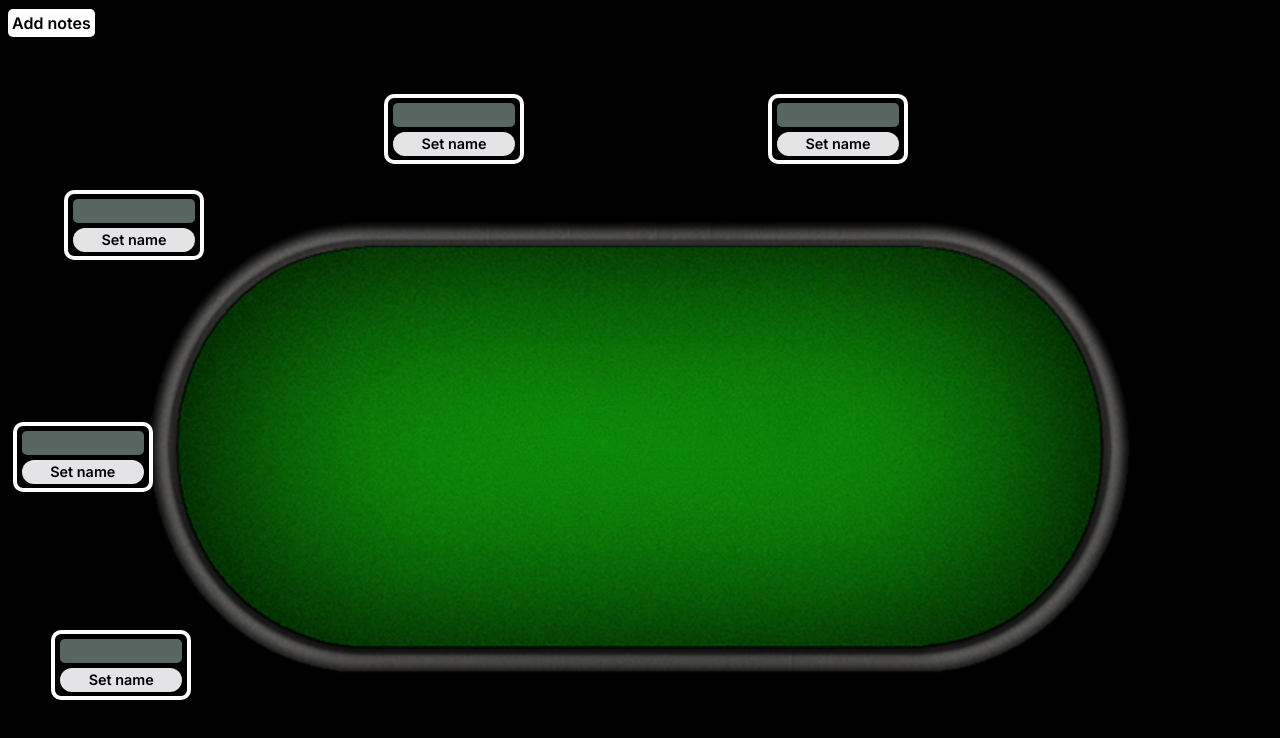
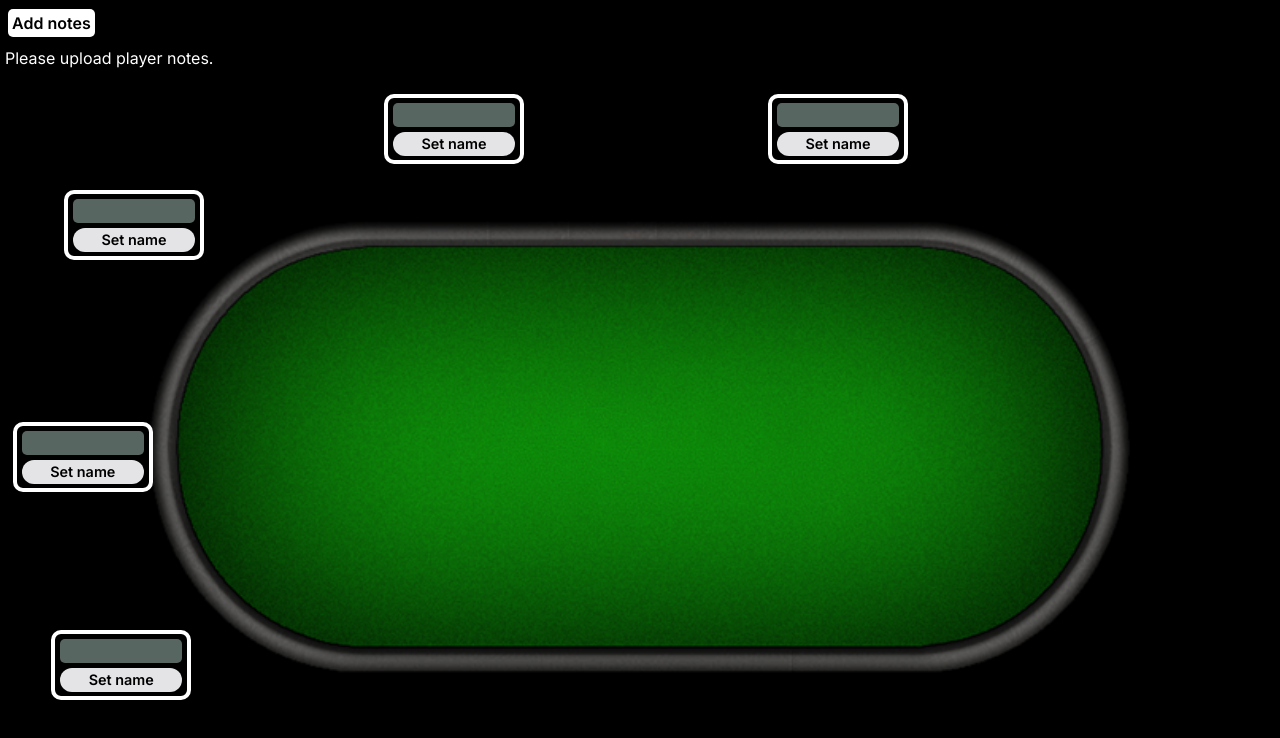
Before and after one commit to TrustInMagic/poker-auto-notes, a Next.js app: page / in a window 1280 px wide. Shown: the top 738 px of the page. Built offline with nearby package versions, Linux system fonts and the light colour scheme.

Commit message:
Add dynamic scroll to display notes

```diff
--- a/src/app/globals.css
+++ b/src/app/globals.css
@@ -49,6 +49,7 @@ body {
 }
 
 .scroll {
+  color: rgb(65, 65, 65);
   position: relative;
   background-image: url(/assets/scroll.png);
   background-repeat: no-repeat;
@@ -62,4 +63,11 @@ body {
   left: 20%;
   padding-left: 8%;
   padding-top: 5%;
+  transition: opacity 0.5s ease-in-out;
 }
+
+.status {
+  position: absolute;
+  color: white;
+  left: 5px;
+}
--- a/src/app/page.tsx
+++ b/src/app/page.tsx
@@ -2,6 +2,7 @@
 
 import React from 'react';
 import Player from '@/components/Player/Player';
+import ScrollContent from '@/components/ScrollContent/ScrollContent';
 import * as XLSX from 'xlsx';
 
 export type searchPlayerType = (name: string) => {
@@ -25,6 +26,7 @@ export default function Home() {
   const [playerData, setPlayerData] = React.useState<PlayerData>();
   const [allPlayers, setAllPlayers] = React.useState<string[]>([]);
   const [scrollContent, setScrollContent] = React.useState<string>('');
+  const [uploadStatus, setUploadStatus] = React.useState(false);
 
   const processFile = (e: React.ChangeEvent<HTMLInputElement>) => {
     setPlayerData({});
@@ -48,7 +50,7 @@ export default function Home() {
       const dataToArray = XLSX.utils.sheet_to_json(ws, { header: 1 });
       parseArrayData(dataToArray as string[][]);
     };
-    reader.readAsBinaryString(file as Blob);
+    reader.readAsBinaryString(file);
 
     e.target.value = '';
   };
@@ -67,6 +69,10 @@ export default function Home() {
     });
 
     setPlayerData(parsedPlayerData);
+
+    if (parsedPlayerData) {
+      setUploadStatus(true);
+    }
   };
 
   const searchPlayer: searchPlayerType = (name) => {
@@ -93,11 +99,16 @@ export default function Home() {
         />
       </div>
       <div className='table'>
+        <div className='status'>
+          {uploadStatus
+            ? 'Ready to roll!'
+            : 'Please upload player notes.'}
+        </div>
         <div
           className='scroll'
-          style={{ visibility: scrollContent ? 'visible' : 'hidden' }}
+          style={{ opacity: scrollContent ? '100%' : '0%' }}
         >
-          {scrollContent}
+          <ScrollContent content={scrollContent} />
         </div>
         <Player
           position={1}
--- a/src/components/Player/Player.tsx
+++ b/src/components/Player/Player.tsx
@@ -54,8 +54,6 @@ function Player({
       }
     });
   };
-
-  console.log(`Status: ${playerStatus}, notes: ${playerNotes}`);
 
   return (
     <div
@@ -156,8 +154,9 @@ function Player({
           <button
             className={style['edit-name']}
             onClick={() => {
+              setNameSaved(false);
+              setShowScroll(false);
               setName('');
-              setNameSaved(false);
               setPlayerStatus('');
               setPlayerNotes('');
               setScrollContent('');
--- /dev/null
+++ b/src/components/ScrollContent/ScrollContent.module.css
@@ -0,0 +1,11 @@
+.line::before {
+  content: ' ';
+  width: 6px;
+  height: 6px;
+  background-color: rgb(65, 65, 65);
+  display: inline-block;
+  border-radius: 10px;
+  position: relative;
+  left: -5px;
+  top: -1px;
+}
--- /dev/null
+++ b/src/components/ScrollContent/ScrollContent.tsx
@@ -0,0 +1,20 @@
+import React from 'react';
+import style from './ScrollContent.module.css';
+
+function ScrollContent({ content }: { content: string }) {
+  const lines = content.split('\r\n');
+
+  return (
+    <ul>
+      {content
+        ? lines.map((line, i) => (
+            <li key={i} className={style.line}>
+              {line}
+            </li>
+          ))
+        : ''}
+    </ul>
+  );
+}
+
+export default ScrollContent;
```
